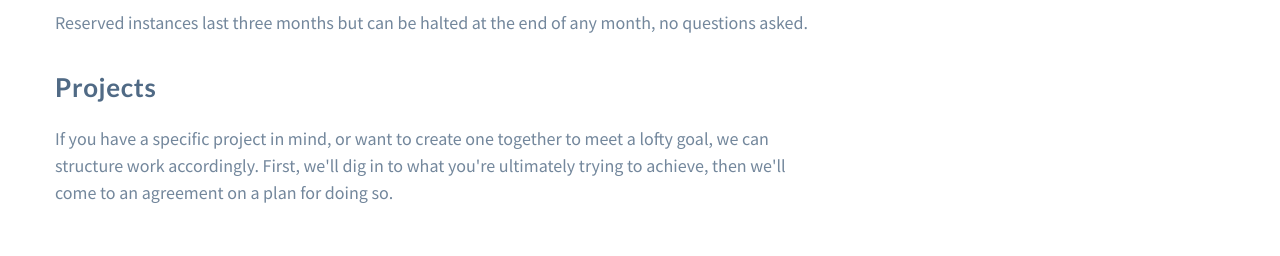
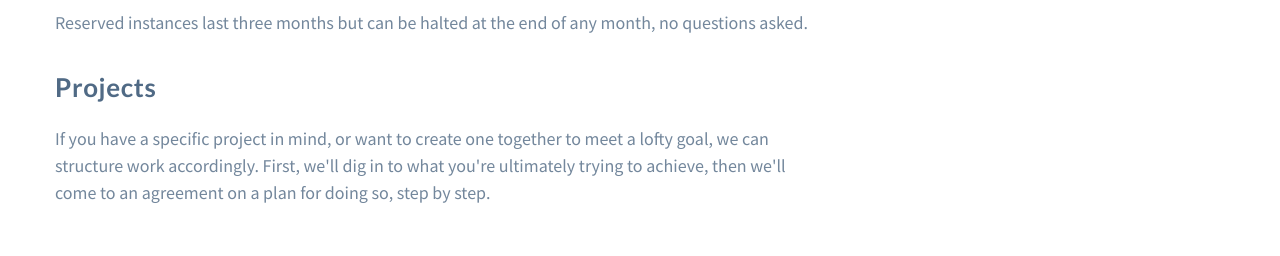
Before and after one commit to superstrong-labs/superstrong-labs.github.io, a plain HTML site: page index.html in a window 1280 px wide. Shown: the part 2600-2856 px from the top of the page. Drawn offline with Linux system fonts and the light colour scheme.

Commit message:
Update scenarios

```diff
--- a/index.html
+++ b/index.html
@@ -184,7 +184,7 @@
               <p>Reserved instances last three months but can be halted at the end of any month, no questions asked.</p>
 
               <h2>Projects</h2>
-              <p>If you have a specific project in mind, or want to create one together to meet a lofty goal, we can structure work accordingly. First, we'll dig in to what you're ultimately trying to achieve, then we'll come to an agreement on a plan for doing so.</p>
+              <p>If you have a specific project in mind, or want to create one together to meet a lofty goal, we can structure work accordingly. First, we'll dig in to what you're ultimately trying to achieve, then we'll come to an agreement on a plan for doing so, step by step.</p>
 
             </div>
           </div>
```
